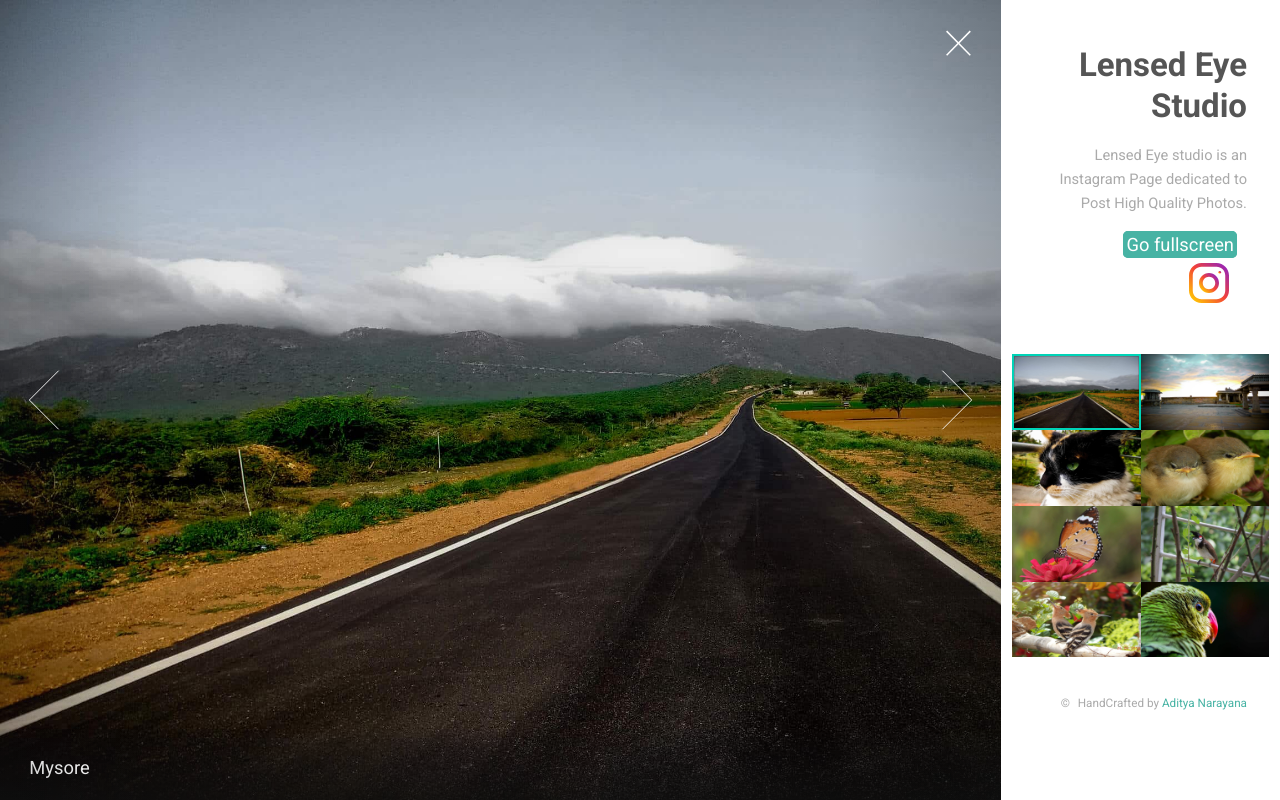
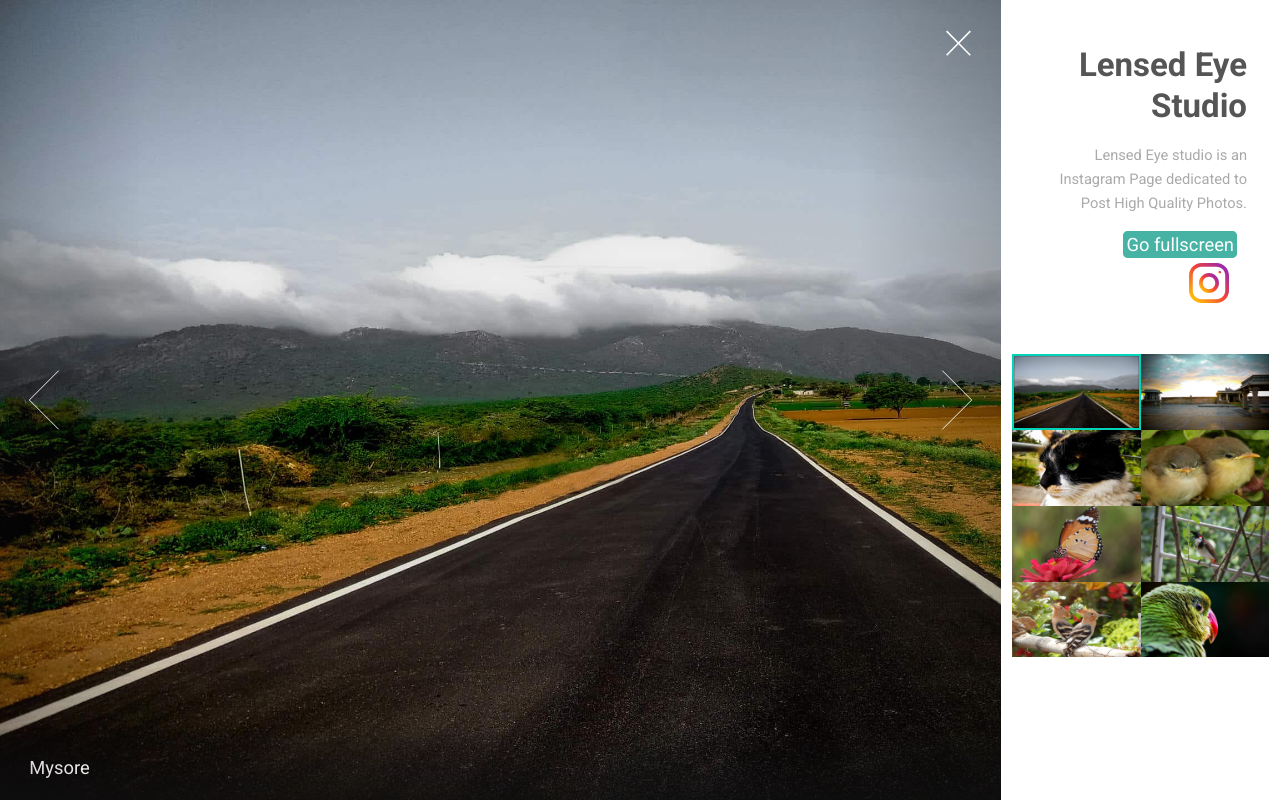
Before and after one commit to Ayt1da/LensedEye, a plain HTML site: page index.html in a window 1280 px wide. Drawn offline with nearby package versions, Linux system fonts and the light colour scheme.

Commit message:
Update index.html

```diff
--- a/index.html
+++ b/index.html
@@ -113,23 +113,6 @@
           <p>Photo by Our Photography Contest Winner!</p>
         </article>
       </section>
-      <!-- Footer -->
-      <footer id="footer">
-        <ul class="copyright">
-          <li>&copy;</li>
-          <li>
-            HandCrafted by
-            <a
-              href="https://AdityaNarayana.netlify.app/"
-              target="_blank"
-              rel="noreferrer"
-              id="Aditya"
-            >
-              Aditya Narayana</a
-            >
-          </li>
-        </ul>
-      </footer>
     </div>
     <!-- Scripts -->
     <script src="assets/js/jquery.min.js"></script>
```
